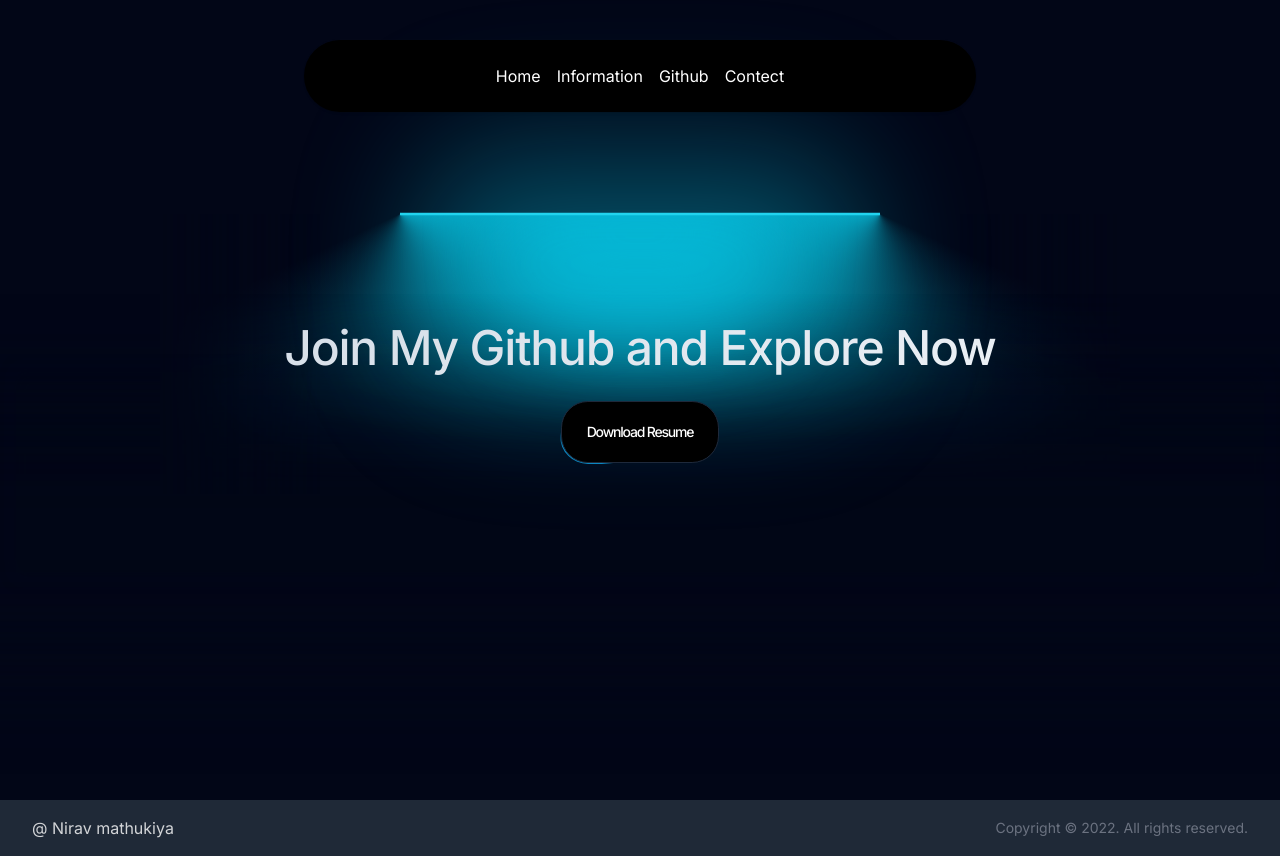
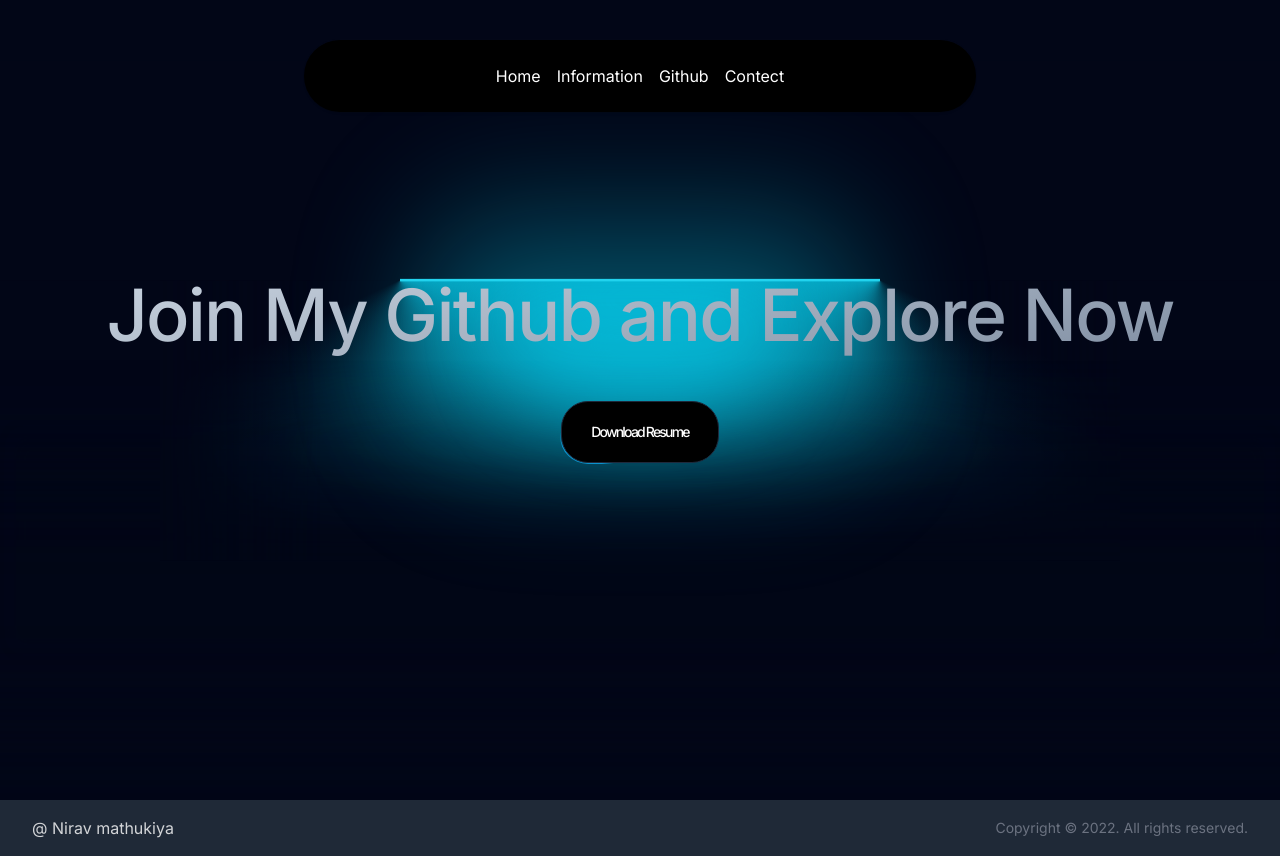
Before and after one commit to developperin/Portfolio_by_NiravMathukiya, a Next.js app: page /github in a window 1280 px wide. Built offline with nearby package versions, Linux system fonts and the light colour scheme.

Commit message:
Update lampexample.tsx

```diff
--- a/src/components/lampexample.tsx
+++ b/src/components/lampexample.tsx
@@ -17,7 +17,7 @@
           duration: 0.8,
           ease: "easeInOut",
         }}
-        className="mt-8 bg-gradient-to-br from-slate-300 to-slate-100 py-4 bg-clip-text text-center text-4xl font-medium tracking-tight text-transparent md:text-5xl pt-48"
+        className="mt-8 bg-gradient-to-br from-slate-300 to-slate-500 py-4 bg-clip-text text-center text-4xl font-medium tracking-tight text-transparent md:text-7xl"
       >
         Join My Github  and Explore Now<br/>
         <div className="pt-6">
```
